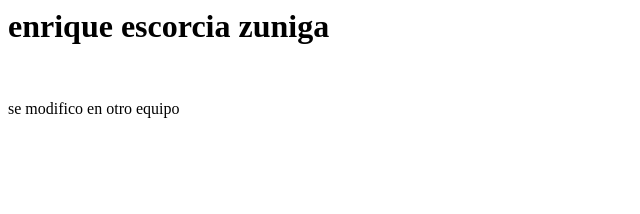
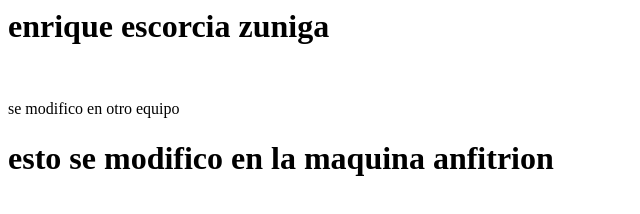
Before and after one commit to EnriqueEscorcia/remoto, a plain HTML site: page index.html in a window 1280 px wide. Shown: the whole page, without its empty margins (0-640 px from the left). Drawn offline with Linux system fonts and the light colour scheme.

Commit message:
modificado en el anfitrion

```diff
--- a/index.html
+++ b/index.html
@@ -6,5 +6,6 @@
 <p><h1>enrique escorcia zuniga</h1></p>
 <br>
 <p> se modifico en otro equipo</p>
+<h1>esto se modifico en la maquina anfitrion</h1>
 </body>
 </html>
```
